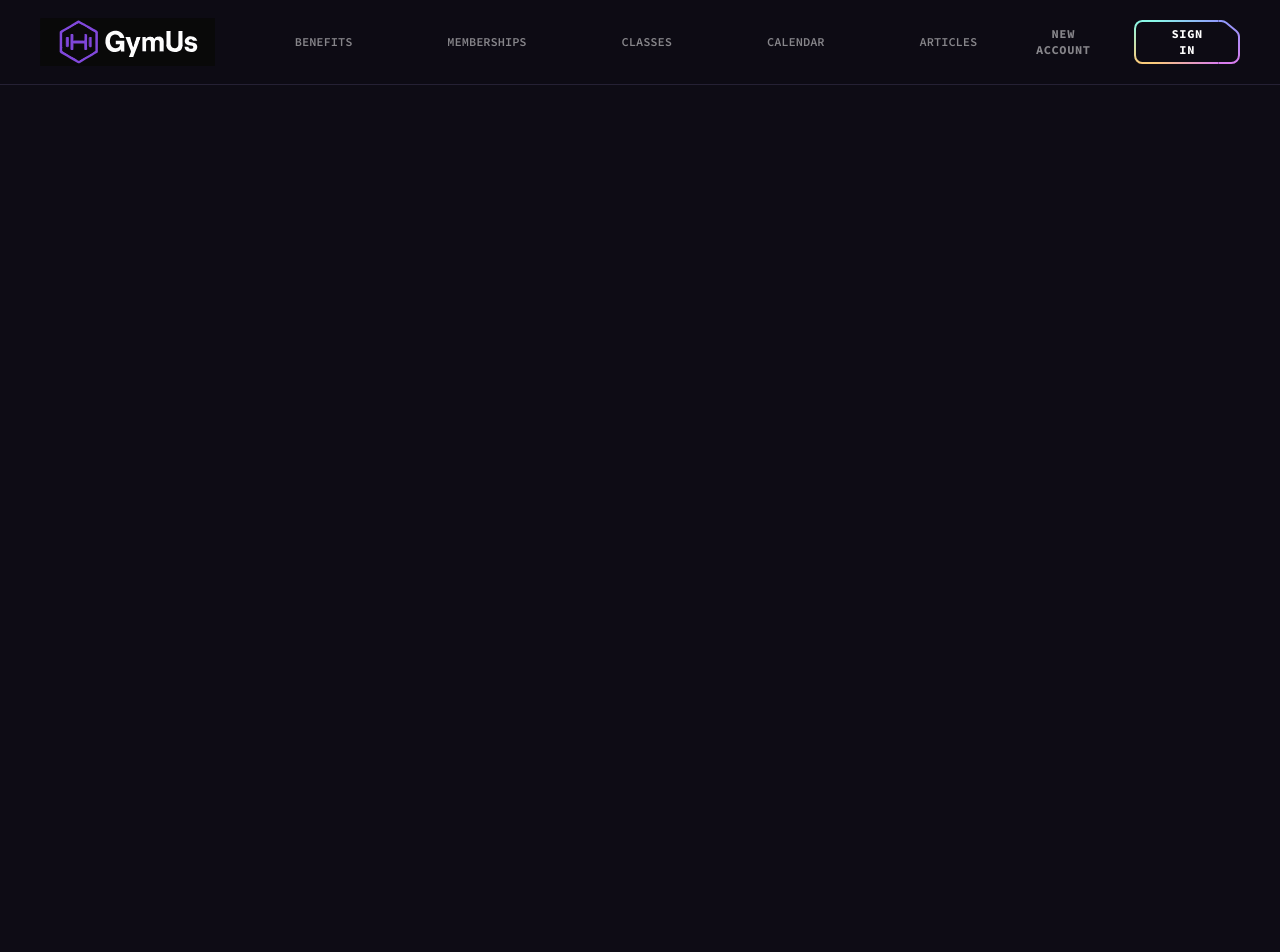
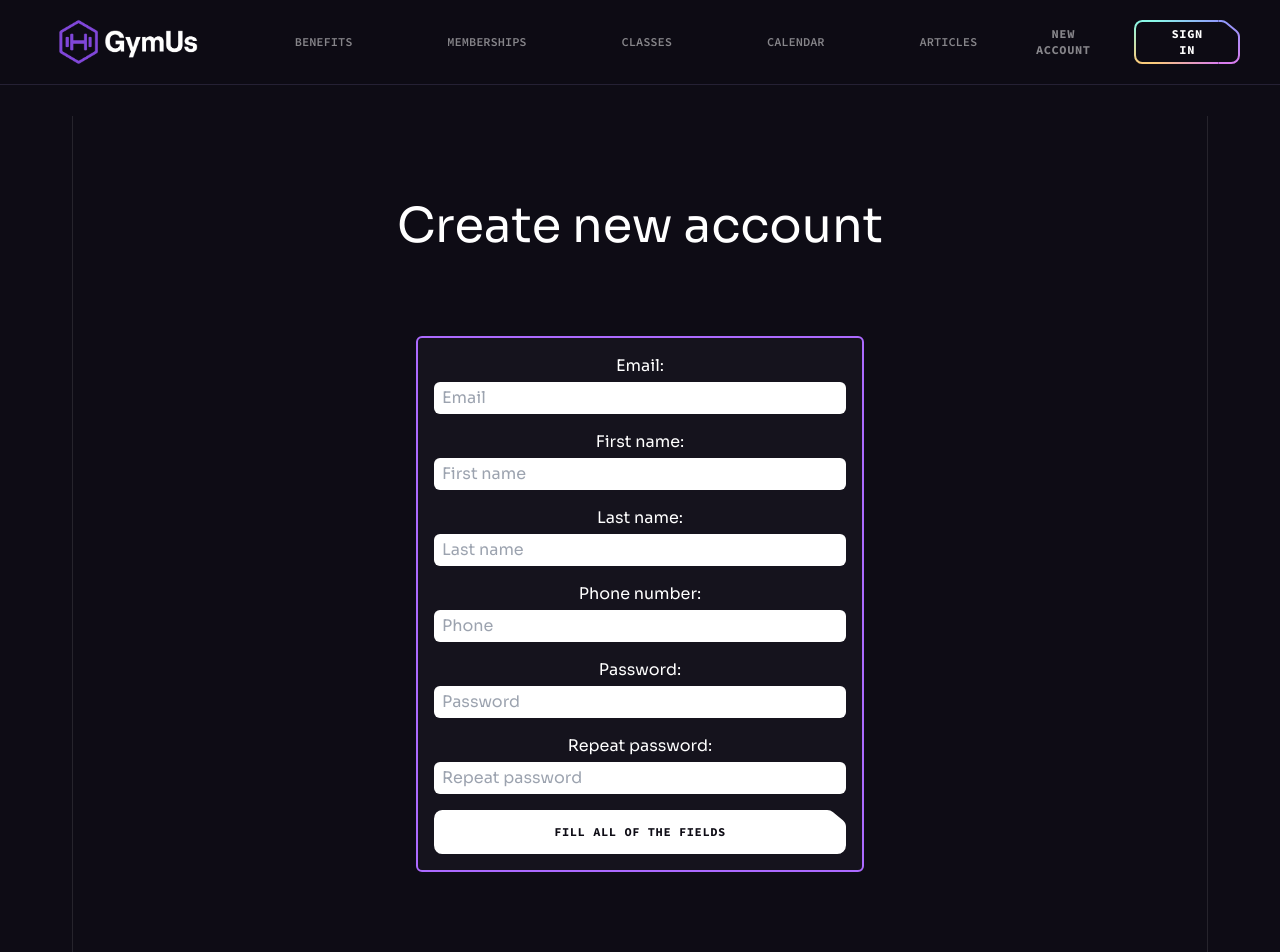
Before and after one commit to Chuchla/Gym, a React (Vite) app in the folder frontend/: page /signup in a window 1280 px wide. Shown: the top 952 px of the page. Before the commit the page ends 800 px from the top, so only its background shows below. Built offline with nearby package versions, Linux system fonts and the light colour scheme.

Commit message:
SignUp Form

```diff
--- a/frontend/src/App.jsx
+++ b/frontend/src/App.jsx
@@ -6,6 +6,7 @@ import Benefits from "./components/Benefits.jsx";
 import TrainerClasses from "./components/Trainer/TrainerClasses.jsx";
 import ButtonGradient from "./assets/svg/ButtonGradient.jsx";
 import Memberships from "./components/Memberships.jsx";
+import { SignUp } from "./components/SignUp.jsx";
 
 const App = () => {
   return (
@@ -24,6 +25,7 @@ const App = () => {
             }
           />
           <Route path="/trainer/myclasses" element={<TrainerClasses />} />
+          <Route path="/signup" element={<SignUp />} />
         </Routes>
       </div>
       <ButtonGradient />
--- a/frontend/src/assets/index.js
+++ b/frontend/src/assets/index.js
@@ -1,3 +1,4 @@
+import gymUsLogo from "./GymUsLogo.png";
 import brainwave from "./brainwave.svg";
 import check from "./check.svg";
 import brainwaveSymbol from "./brainwave-symbol.svg";
@@ -76,6 +77,7 @@ import telegram from "./socials/telegram.svg";
 import twitter from "./socials/twitter.svg";
 
 export {
+  gymUsLogo,
   brainwave,
   check,
   check2,
--- a/frontend/src/components/Header.jsx
+++ b/frontend/src/components/Header.jsx
@@ -1,4 +1,4 @@
-import { brainwave } from "../assets/index.js";
+import { brainwave, gymUsLogo } from "../assets/index.js";
 import { navigation } from "../constans/index.jsx";
 import { useLocation } from "react-router-dom";
 import Button from "./Button.jsx";
@@ -34,8 +34,8 @@ const Header = () => {
         ${openNavigation ? "bg-n-8 " : "bg-n-8/90 backdrop-blur-sm"}`}
     >
       <div className={"flex items-center px-5 lg:px-7.5 xl:px-10 max-lg:py-4"}>
-        <a className="block w-[12rem] xl:mr-8" href={"#hero"}>
-          <img src={brainwave} width={190} height={40} alt={"GymUs"} />
+        <a className="block w-[12rem] xl:mr-8" href={"/"}>
+          <img src={gymUsLogo} width={190} height={40} alt={"GymUs"} />
         </a>
         <nav
           className={`${openNavigation ? "flex" : "hidden"} fixed top-[5rem] left-0 right-0 bottom-0
@@ -65,14 +65,16 @@ const Header = () => {
           <HamburgerMenu />
         </nav>
         <a
-          href={"signup"}
+          href={"/signup"}
           className={
             "button hidden mr-8 text-n-1/50 transition-colors hover:text-n-1 lg:block"
           }
         >
           New Account
         </a>
-        <Button className={'hidden lg:flex href="#login"'}>Sign in</Button>
+        <Button className={"hidden lg:flex"} href={"/login"}>
+          Sign in
+        </Button>
         <Button
           className={"ml-auto lg:hidden"}
           px={"px-3"}
--- /dev/null
+++ b/frontend/src/components/SignUp.jsx
@@ -0,0 +1,56 @@
+import React, { useEffect, useState } from "react";
+import Section from "./Section.jsx";
+import Heading from "./Heading.jsx";
+import { signup } from "../constans/signup_const.jsx";
+import Button from "./Button.jsx";
+
+export const SignUp = () => {
+  const [formData, setFormData] = useState({});
+  const [isFormComplete, setIsFormComplete] = useState(false);
+  useEffect(() => {
+    const allFields = signup.every((field) => formData[field.id]?.trim());
+    setIsFormComplete(allFields);
+  }, [formData]);
+
+  const handleChange = (e) => {
+    const { id, value } = e.target;
+    setFormData((prev) => ({
+      ...prev,
+      [id]: value,
+    }));
+  };
+  return (
+    <Section id={"#signup"}>
+      <Heading
+        className={"container relative z-2"}
+        title={"Create new account"}
+      />
+      <div className={"flex justify-center mt-8 "}>
+        <div
+          className={
+            "rounded-md bg-n-7 p-4 border-color-1 border-2 w-full max-w-md space-y-4"
+          }
+        >
+          {signup.map((form) => (
+            <div key={form.id} className={"flex flex-col"}>
+              <label className={"text-white text-md mb-1"} htmlFor={form.id}>
+                {form.title}
+              </label>
+              <input
+                id={form.id}
+                className={"bg-n-1 w-full rounded-md px-2 py-1 text-black"}
+                type={form.type}
+                placeholder={form.placeholder}
+                value={formData[form.id] || ""}
+                onChange={handleChange}
+              />
+            </div>
+          ))}
+          <Button white={!isFormComplete} className={"w-full"}>
+            {isFormComplete ? "Create account!" : "Fill all of the fields"}
+          </Button>
+        </div>
+      </div>
+    </Section>
+  );
+};
--- /dev/null
+++ b/frontend/src/constans/signup_const.jsx
@@ -0,0 +1,38 @@
+export const signup = [
+  {
+    id: "email",
+    title: "Email:",
+    type: "email",
+    placeholder: "Email",
+  },
+  {
+    id: "first_name",
+    title: "First name:",
+    type: "text",
+    placeholder: "First name",
+  },
+  {
+    id: "last_name",
+    title: "Last name:",
+    type: "text",
+    placeholder: "Last name",
+  },
+  {
+    id: "phone",
+    title: "Phone number:",
+    type: "tel",
+    placeholder: "Phone",
+  },
+  {
+    id: "password",
+    title: "Password:",
+    type: "password",
+    placeholder: "Password",
+  },
+  {
+    id: "repeat_password",
+    title: "Repeat password:",
+    type: "password",
+    placeholder: "Repeat password",
+  },
+];
```
Also changed, not shown: frontend/src/assets/GymUsLogo.png (added), frontend/src/components/Login.jsx (added).
